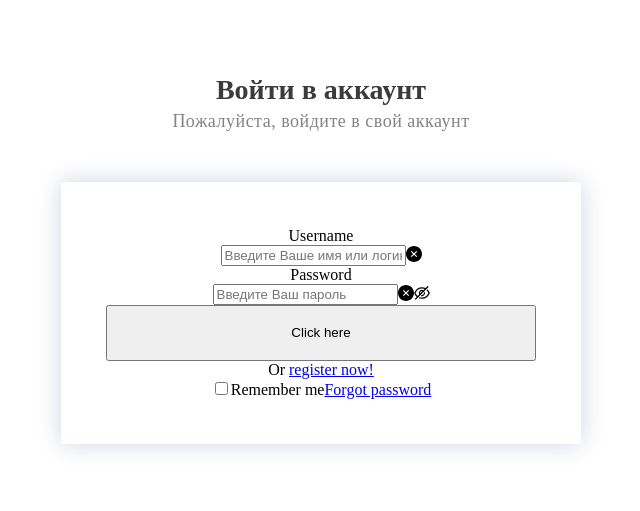
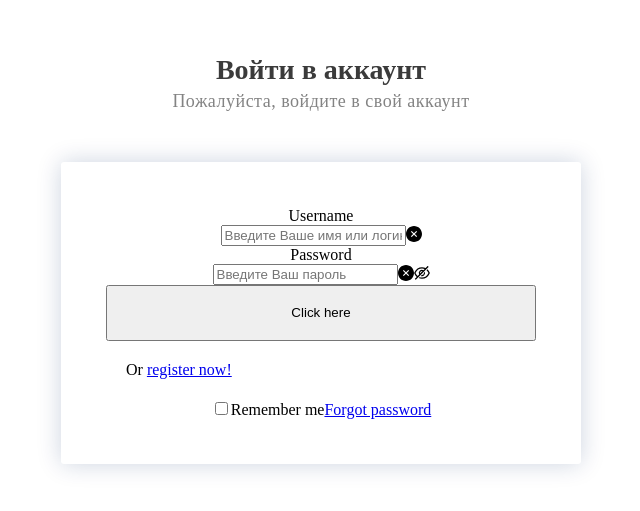
Before and after one commit to alenafatianova/chat-app, a React (Create React App) app: page / in a window 1280 px wide. Shown: the part 161-672 px from the top of the page, without its empty margins (319-959 px from the left). Built offline with nearby package versions, Linux system fonts and the light colour scheme.

Commit message:
change style on register now link

```diff
--- a/src/components/Button/Button.scss
+++ b/src/components/Button/Button.scss
@@ -2,3 +2,7 @@
     height: 56px !important;
     width: 100%;
 }
+.register_now_link {
+    margin: 20px;
+   text-align: start;
+}
--- a/src/components/Button/Button.tsx
+++ b/src/components/Button/Button.tsx
@@ -13,7 +13,7 @@ export const Button: React.FC<buttonProps> = ({buttonText}) => {
            <BaseButton type='primary' size='large' className='button_primary'>
                {buttonText}
            </BaseButton>
-           Or <Link to="/signUp">register now!</Link>
+          <div className="register_now_link"> Or <Link to="/signUp">register now!</Link></div>
         </>
     )
 }
--- a/src/components/Checkbox/Checkbox.tsx
+++ b/src/components/Checkbox/Checkbox.tsx
@@ -8,9 +8,7 @@ export const Checkbox = () => {
             <div className="form_checkbox_item">
             <Form.Item valuePropName="checked">
             <BaseCheckbox>Remember me</BaseCheckbox>
-            <Link to='/forgotPassword' className="login-form-forgot">
-                Forgot password
-            </Link>
+            <Link to='/forgotPassword' className="login-form-forgot">Forgot password</Link>
             </Form.Item>
             </div>
         </div>
```
